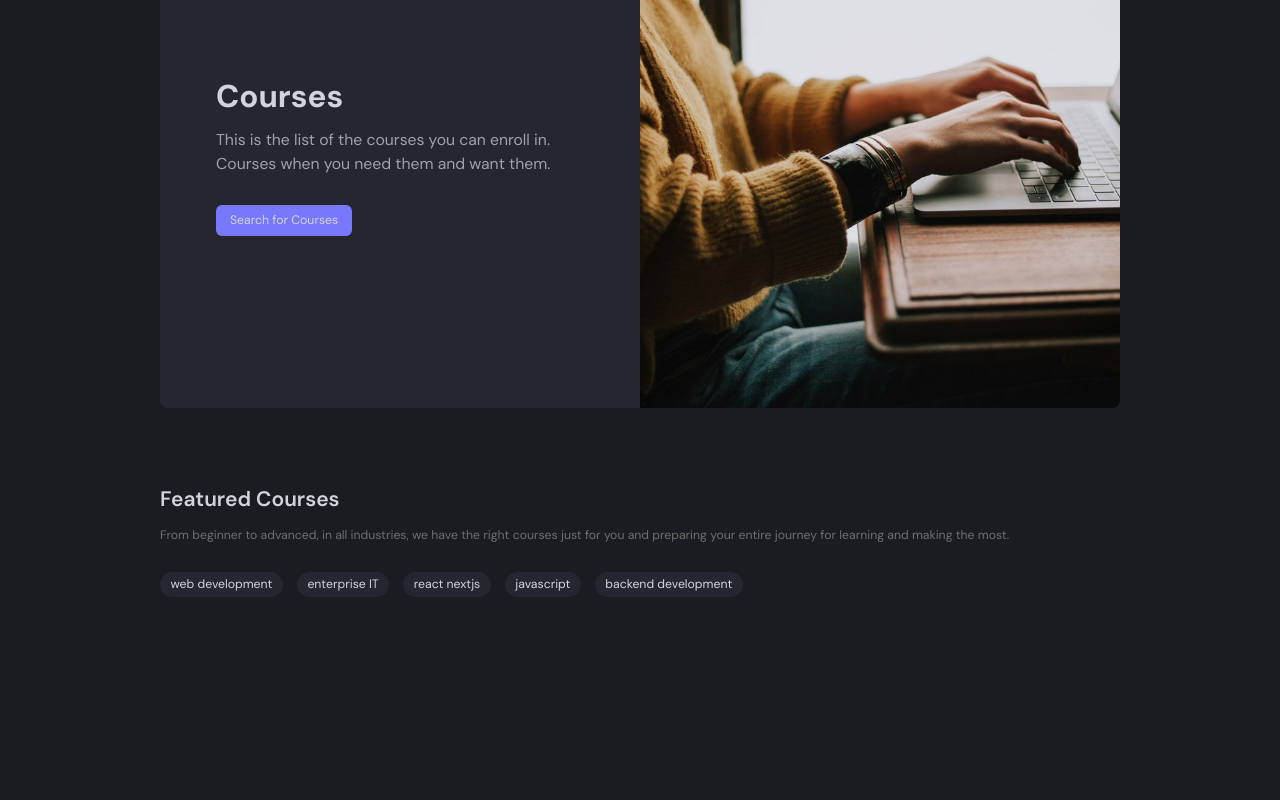
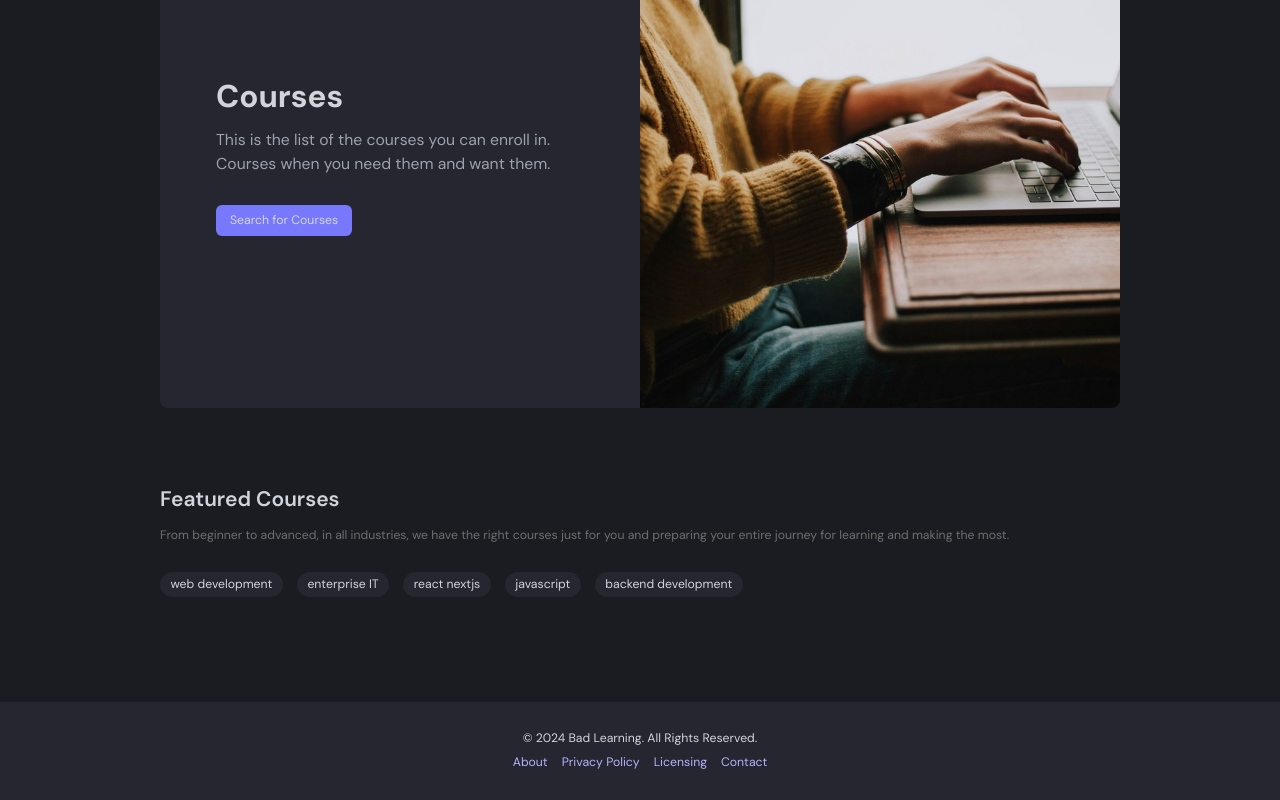
Before and after one commit to s3xmaxman/learning-management, a Next.js app in the folder client/: page / in a window 1280 px wide. Shown: the part 215-1015 px from the top of the page. Before the commit the page ends 882 px from the top, so only its background shows below. Built offline with nearby package versions, Linux system fonts and the light colour scheme.

Commit message:
update page.tsx

```diff
--- a/client/src/app/page.tsx
+++ b/client/src/app/page.tsx
@@ -1,5 +1,6 @@
-import NonDashboardNavbar from "../components/NonDashboardNavbar";
-import Landing from "./(nondashboard)/landing/page";
+import Footer from "@/components/Footer";
+import NonDashboardNavbar from "@/components/NonDashboardNavbar";
+import Landing from "@/app/(nondashboard)/landing/page";
 
 export default function Home() {
   return (
@@ -8,6 +9,7 @@ export default function Home() {
       <main className="nondashboard-layout__main">
         <Landing />
       </main>
+      <Footer />
     </div>
   );
 }
--- /dev/null
+++ b/client/src/components/Footer.tsx
@@ -0,0 +1,24 @@
+import Link from "next/link";
+import React from "react";
+
+const Footer = () => {
+  return (
+    <div className="footer">
+      <p>&copy; 2024 Bad Learning. All Rights Reserved.</p>
+      <div className="footer__links">
+        {["About", "Privacy Policy", "Licensing", "Contact"].map((item) => (
+          <Link
+            key={item}
+            href={`/${item.toLowerCase().replace(" ", "-")}`}
+            className="footer__link"
+            scroll={false}
+          >
+            {item}
+          </Link>
+        ))}
+      </div>
+    </div>
+  );
+};
+
+export default Footer;
```
